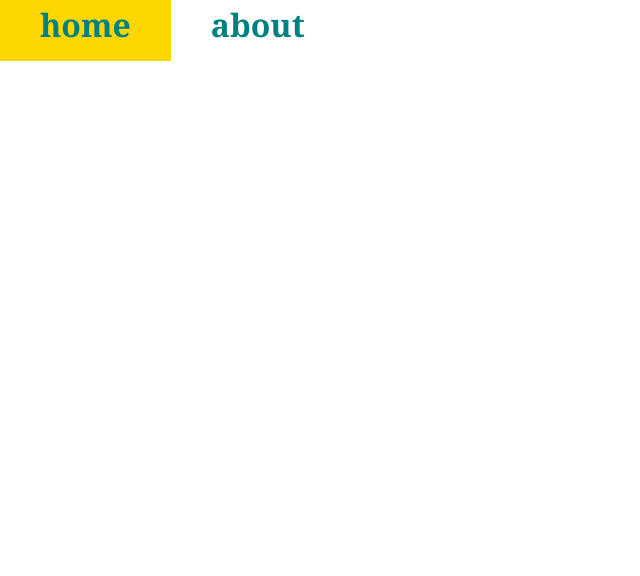
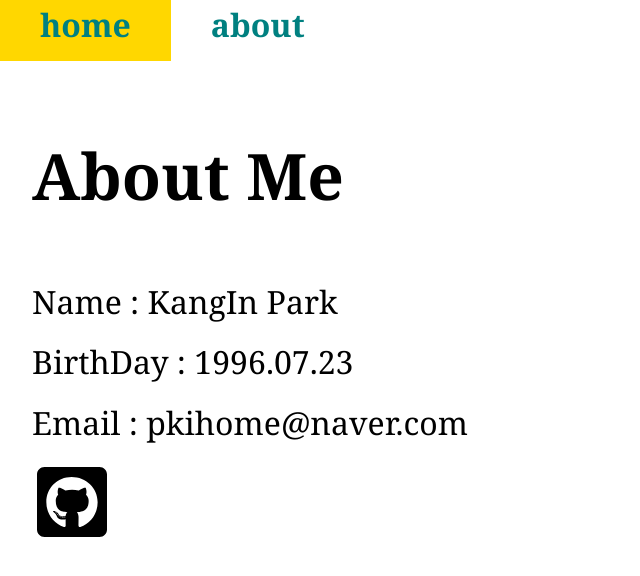
Before and after one commit to KangInPark/ReactPractice, a React (Create React App) app in the folder chapter5to7/: page /about in a window 1280 px wide. Before the commit this address had no page. Shown: the top 576 px of the page, without its empty margins (0-640 px from the left). Built offline with nearby package versions, Linux system fonts and the light colour scheme.

Commit message:
추가: About 페이지 추가

```diff
--- a/chapter5to7/src/App.js
+++ b/chapter5to7/src/App.js
@@ -1,6 +1,7 @@
 import { BrowserRouter as Router, Routes, Route } from "react-router-dom";
 import Navigation from "./components/Navigation";
 import Topbtn from "./components/Topbtn";
+import About from "./routes/About";
 import Detail from "./routes/Detail";
 import Home from "./routes/Home";
 
@@ -11,8 +12,9 @@ function App() {
 			<Routes>
 				<Route path="/movie/:id" element={<Detail />}></Route>
 				<Route path="/" element={<Home />}></Route>
+				<Route path="/about" element={<About />}></Route>
 			</Routes>
-			<Topbtn/>
+			<Topbtn />
 		</Router>
 	);
 }
--- /dev/null
+++ b/chapter5to7/src/routes/About.js
@@ -0,0 +1,27 @@
+import { useEffect, useState } from "react";
+import Loading from "../components/Loading";
+import styles from "./About.module.css";
+import { FaGithubSquare } from "react-icons/fa";
+
+function About() {
+	const [loading, setLoading] = useState(true);
+	useEffect(() => {
+		setLoading(false);
+	}, []);
+	return loading ? (
+		<Loading />
+	) : (
+		<div className={styles.container}>
+			<h1 className={styles.title}>About Me</h1>
+			<div className={styles.item}>Name : KangIn Park</div>
+			<div className={styles.item}>BirthDay : 1996.07.23</div>
+			<div className={styles.item}>Email : pkihome@naver.com</div>
+			<div className={styles.item}>
+				<a href="https://github.com/KangInPark">
+					<FaGithubSquare className={styles.icon} />
+				</a>
+			</div>
+		</div>
+	);
+}
+export default About;
--- /dev/null
+++ b/chapter5to7/src/routes/About.module.css
@@ -0,0 +1,22 @@
+.container {
+	display: flex;
+	flex-direction: column;
+	justify-content: space-around;
+	align-items: flex-start;
+	height: 60vh;
+	padding: 2rem;
+	font-family: Georgia, "Times New Roman", Times, serif;
+}
+
+.item {
+	font-size: 2rem;
+}
+
+.icon {
+	width: 5rem;
+	height: 5rem;
+}
+
+.title {
+	font-size: 4rem;
+}
```
